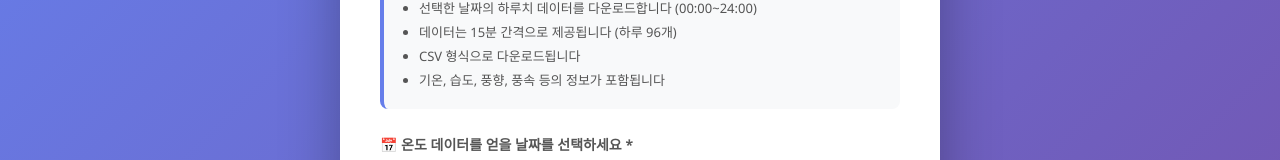
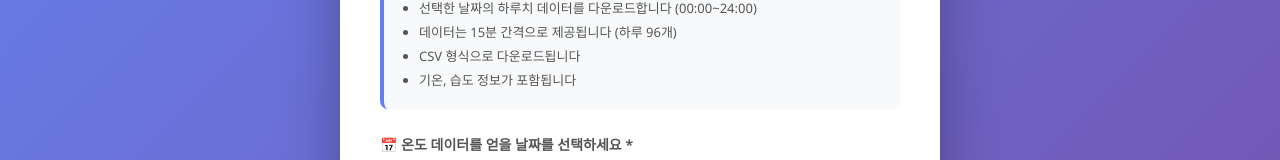
Before and after one commit to YearaChoi/temp-gather-weatherAPI, a website: page public/index.html in a window 1280 px wide. Shown: the part 206-366 px from the top of the page. Drawn offline with Linux system fonts and the light colour scheme.

Commit message:
fix: Update download instructions in index.html to reflect the removal of wind direction and speed information from the dataset

```diff
--- a/public/index.html
+++ b/public/index.html
@@ -260,7 +260,7 @@
                 <li>선택한 날짜의 하루치 데이터를 다운로드합니다 (00:00~24:00)</li>
                 <li>데이터는 15분 간격으로 제공됩니다 (하루 96개)</li>
                 <li>CSV 형식으로 다운로드됩니다</li>
-                <li>기온, 습도, 풍향, 풍속 등의 정보가 포함됩니다</li>
+                <li>기온, 습도 정보가 포함됩니다</li>
             </ul>
         </div>
 
```
